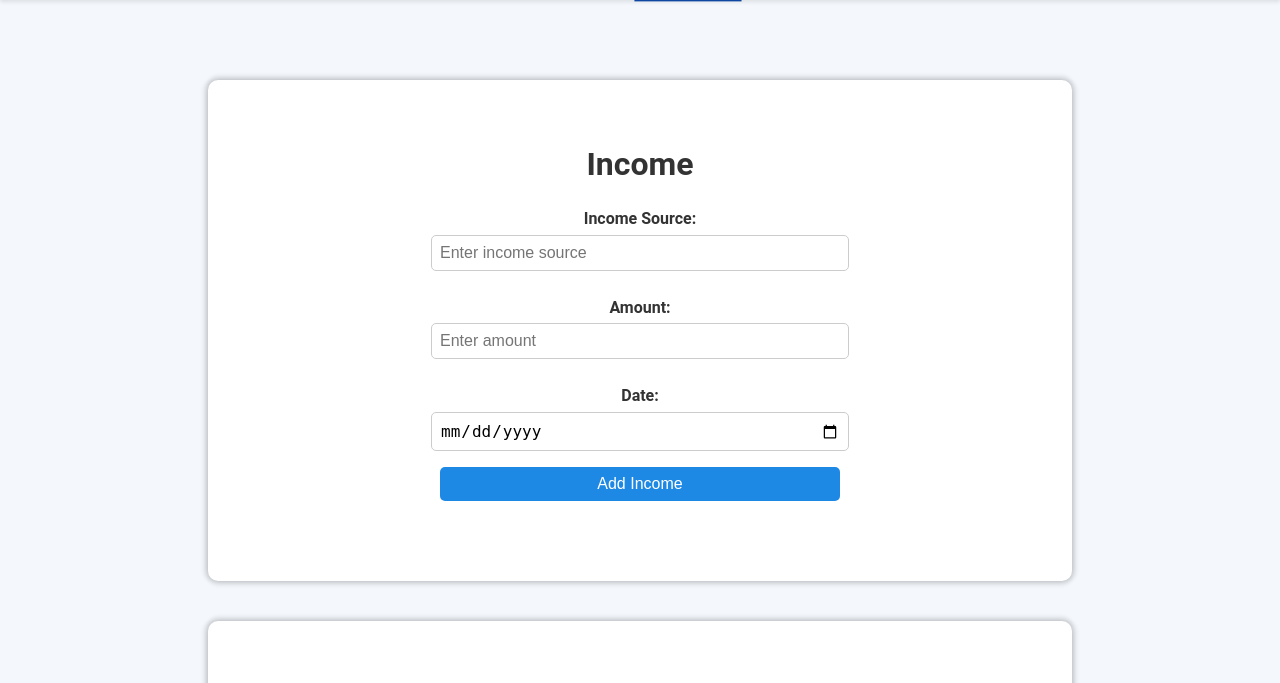
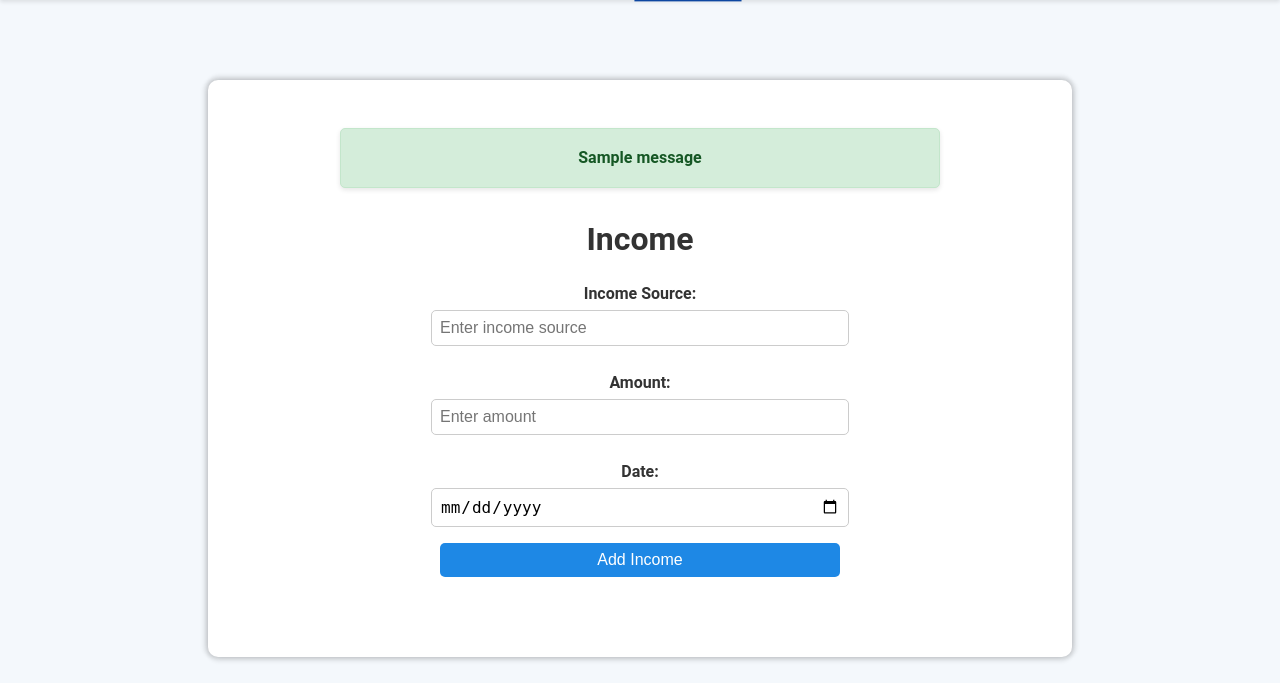
Before and after one commit to KynanDsilva/finance-tracker, a Flask app: page /income in a window 1280 px wide. Shown: the part 151-834 px from the top of the page. Run offline with Flask 3, Linux system fonts and the light colour scheme; a user stored in the database is signed in; one stand-in notice (Sample message) is shown.

Commit message:
Final Changes

```diff
--- a/app.py
+++ b/app.py
@@ -1,4 +1,4 @@
-from flask import Flask, render_template, request, redirect, url_for, session
+from flask import Flask, render_template, request, redirect, url_for, flash
 from flask_login import LoginManager, login_required, current_user
 from datetime import timedelta
 from tracker_module import SavingsTracker
@@ -53,11 +53,17 @@ def register():
 @login_required
 def expense():
     if request.method == 'POST':
-        name = request.form['expense_name']
-        amount = request.form['expense_amount']
-        category = request.form['expense_category']
-        date = request.form['expense_date']
-        tracker.add_expense(current_user.id, name, amount, category, date)
+        try:
+            name = request.form['expense_name']
+            amount = request.form['expense_amount']
+            category = request.form['expense_category']
+            date = request.form['expense_date']
+            tracker.add_expense(current_user.id, name, amount, category, date)
+        except (ValueError, TypeError) as e:
+            flash("Invalid input: " + str(e), "error")
+            return redirect(url_for('expense'))
+        else:
+            flash("Expense added successfully", "success")
         return redirect(url_for('expense'))
     recent_expenses = TransactionModel.query.filter_by(user_id=current_user.id).filter(TransactionModel.description!="Income").order_by(TransactionModel.date.desc()).limit(5).all()
     return render_template('expense.html', recent_expenses=recent_expenses)
@@ -66,10 +72,16 @@ def expense():
 @login_required
 def income():
     if request.method == 'POST':
-        amount = float(request.form.get('income_amount'))
-        source = request.form['income_source']
-        date = request.form['income_date']
-        tracker.add_income(current_user.id, "Income", amount, source, date)
+        try:
+            amount = float(request.form.get('income_amount'))
+            source = request.form['income_source']
+            date = request.form['income_date']
+            tracker.add_income(current_user.id, "Income", amount, source, date)
+        except (ValueError, TypeError) as e:
+            flash("Invalid input: " + str(e), "error")
+            return redirect(url_for('income'))
+        else:
+            flash("Income added successfully")
         return redirect(url_for('income'))
     recent_incomes = TransactionModel.query.filter_by(user_id=current_user.id).filter(TransactionModel.description=="Income").order_by(TransactionModel.date.desc()).limit(5).all()
     return render_template('income.html', recent_incomes=recent_incomes)
--- a/templates/income.html
+++ b/templates/income.html
@@ -148,6 +148,31 @@
             box-shadow: 0 -2px 4px rgba(0, 0, 0, 0.1);
             font-size: 0.9rem;
         }
+
+        .flash-messages {
+            max-width: 600px;
+            margin: 1rem auto;
+            text-align: center;
+        }
+
+        .alert {
+            padding: 1rem;
+            border-radius: 5px;
+            font-weight: bold;
+            box-shadow: 0 2px 5px rgba(0, 0, 0, 0.1);
+        }
+
+        .alert.success {
+            background-color: #d4edda;
+            color: #155724;
+            border: 1px solid #c3e6cb;
+        }
+
+        .alert.error {
+            background-color: #f8d7da;
+            color: #721c24;
+            border: 1px solid #f5c6cb;
+        }
     </style>
 </head>
 
@@ -164,6 +189,15 @@
     </nav>
     <main>
         <section>
+            {% with messages = get_flashed_messages(with_categories=true) %}
+                {% if messages %}
+                    <div class="flash-messages">
+                        {% for category, message in messages %}
+                            <div class="alert {{ category }}">{{ message }}</div>
+                        {% endfor %}
+                    </div>
+                {% endif %}
+            {% endwith %}
             <h2>Income</h2>
             <form action="/income" method="POST">
                 <label for="source">Income Source:</label>
--- a/templates/index.html
+++ b/templates/index.html
@@ -97,7 +97,7 @@
 
 <body>
     <header>
-        <h1>Welcome to the Personal Finance Tracker</h1>
+        <h1>Welcome to the Finlytics</h1>
     </header>
     <nav>
         <a href="{{ url_for('index') }}" class="active">Home</a>
```
Also changed, not shown: templates/expense.html (+34 -0 lines), instance/finance_tracker.db.
